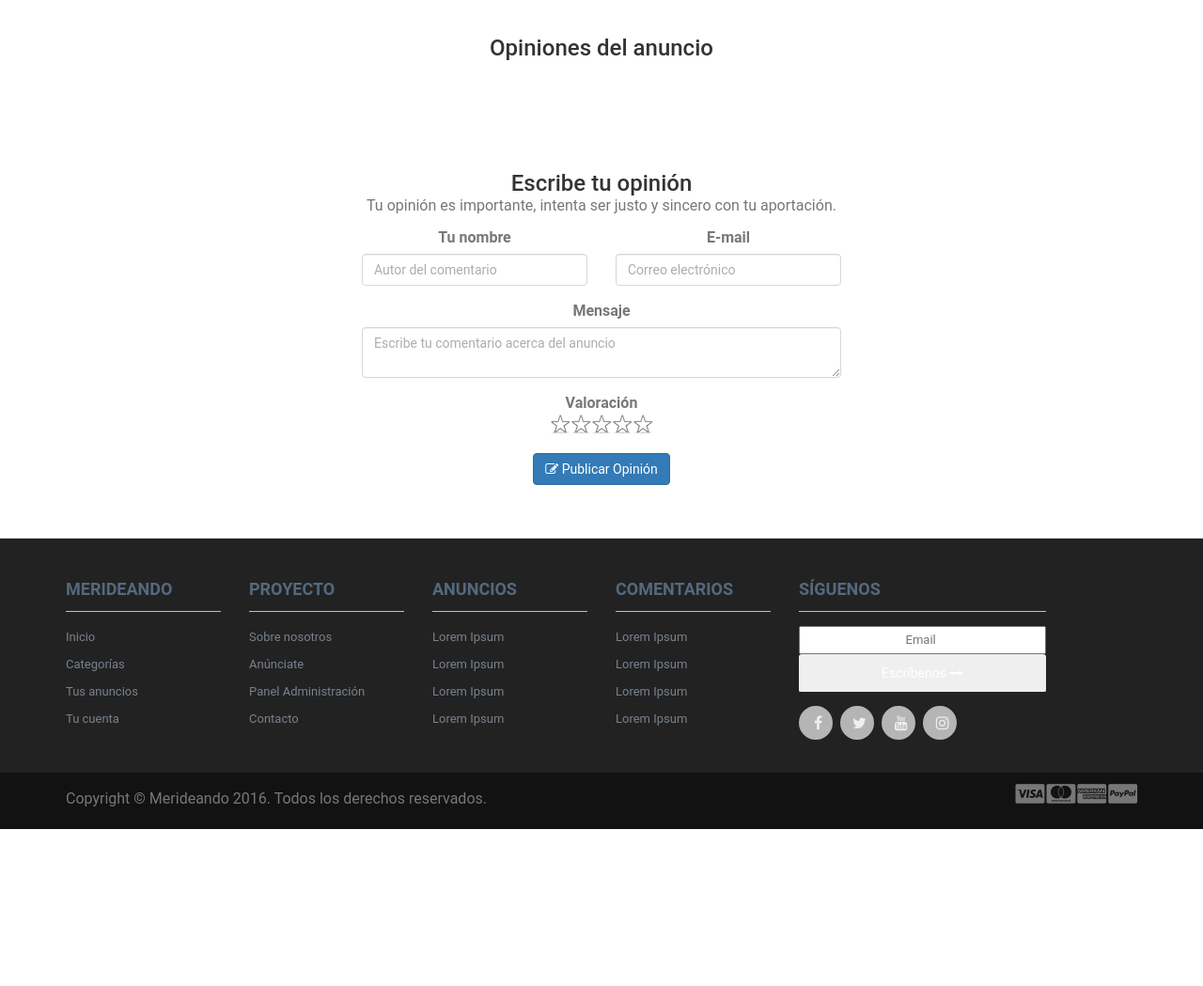
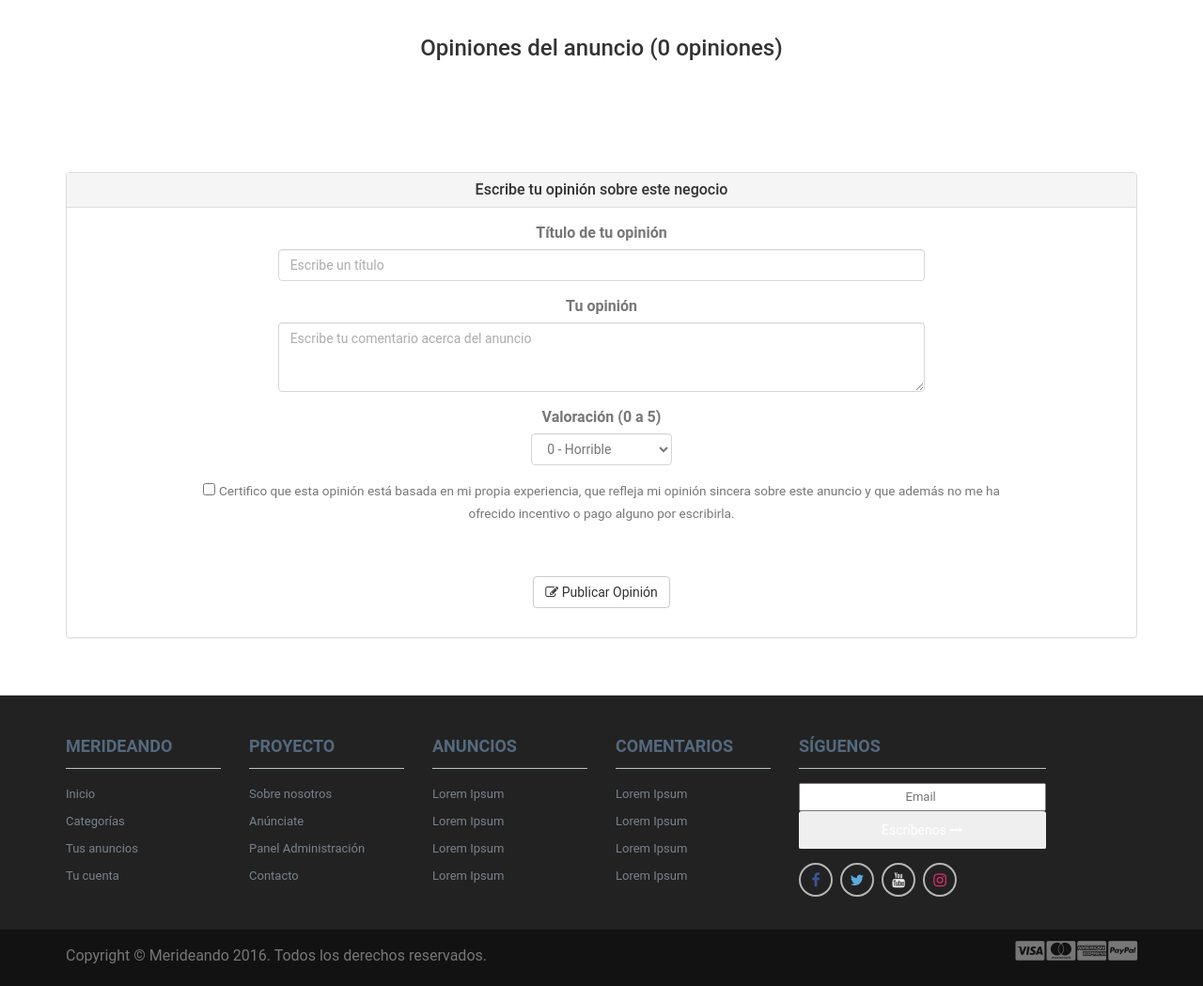
Before and after one commit to pedrosici/merideando, a PHP site: page /anuncio.php?id=2 in a window 1280 px wide. Shown: the part 914-1963 px from the top of the page at 94% size. Before the commit the page ends 1796 px from the top, so only its background shows below. Run offline with PHP 8.4, Linux system fonts and the light colour scheme; a user stored in the database is signed in; data comes from the database, SQL or seed files in the repository; both versions use the stored data as it was after the commit; some libraries are stand-ins or nearby versions.

Commit message:
Cambios en los comentarios de los anuncios. Cambiamos los campos de la tabla comentarios. Editamos el formulario de escribir una opinión en la página del anuncio para coger los datos del usuario e introducir unicamente los datos del comentario.

```diff
--- a/anuncio.php
+++ b/anuncio.php
@@ -11,6 +11,7 @@ if(isset($_SESSION["user_id"]) || $_SESSION["user_id"] != null){ $sesion = true;
 
 
 $id_anuncio = $_GET['id'];
+
 
 ?>
 
@@ -52,7 +53,7 @@ $id_anuncio = $_GET['id'];
                     $lng = $resultado['longitud']; ?>
 
             <div class="col-md-4 mg-tp-40 mg-bt-40 text-center">
-                    <img src="images/<?php echo $resultado['imagen']; ?>" class="img-rounded" height="80">
+                    <img src="images/anuncios/<?php echo $resultado['imagen']; ?>" class="img-rounded" height="80">
             </div>
              <div class="col-md-8 mg-tp-40 mg-bt-40 text-center ">
                  <h2><?php echo $resultado['razon_soc']; ?></h2>
@@ -118,11 +119,12 @@ $id_anuncio = $_GET['id'];
             <div class="mg-bt-40 text-center">
                 <h3>Redes sociales</h3>
             </div>
+
                   <?php
                     if (($resultado['facebook'] == "") && ($resultado['twitter'] == "") && ($resultado['instagram'] == "")){
                         echo '<p>El anunciante no dispone de redes sociales.</p>';
                     } else {
-                        echo '<ul class="social" style="list-style:none;">';
+                        echo '<ul class="social" id="lista-redes">';
                         if ($resultado['facebook'] != NULL || $resultado['facebook'] != "" ){
                             echo '<li><a href="https://es-la.facebook.com/'.$resultado['facebook'].'"><i class="fa fa-facebook"></i></a></li>';
                         }
@@ -147,12 +149,24 @@ $id_anuncio = $_GET['id'];
 
         <div class="col-sm-12 mg-bt-40">
             <div class="mg-bt-40 text-center">
-                <h3>Opiniones del anuncio</h3>
+        <?php
+            $sql = "SELECT COUNT(id_comentario) as num_comentarios FROM comentarios WHERE anuncio_id = ?";
+            $query = $con->prepare($sql);
+            $query->execute(array($id_anuncio));
+            $resultado = $query->fetch(PDO::FETCH_ASSOC);
+            //Comprobamos si existen resultados
+            if ($query->rowCount() > 0){
+                echo '<h3>Opiniones del anuncio ('.$resultado['num_comentarios'].' opiniones)</h3>';
+            }
+
+        ?>
+
             </div>
+
             <div id="listaComentarios">
 
         <?php
-            $sql = "SELECT comentario, nick, fecha_comentario FROM comentarios WHERE anuncio_id = ?";
+            $sql = "SELECT u.nombre, c.* FROM comentarios c INNER JOIN usuarios u ON c.usuario_id = u.id WHERE c.anuncio_id = ?";
             $query = $con->prepare($sql);
             $query->execute(array($id_anuncio));
 
@@ -162,9 +176,13 @@ $id_anuncio = $_GET['id'];
                     echo '<div class="col-md-6">
                             <div class="panel panel-default">
                                 <div class="panel-heading">
-                                    <i class="fa fa-user-circle-o" aria-hidden="true"></i> <strong>'.$resultado['nick'].'</strong>  <span style="float:right"; class="text-muted"><i class="fa fa-clock-o" aria-hidden="true"></i> '.$resultado['fecha_comentario'].'</span>
+                                    <i class="fa fa-user-circle-o" aria-hidden="true"></i> <strong>'.$resultado['nombre'].'</strong>  <span style="float:right"; class="text-muted"><i class="fa fa-clock-o" aria-hidden="true"></i> '.$resultado['fecha_comentario'].'</span>
                                 </div>
-                                <div class="panel-body">'.$resultado['comentario'].'</div>
+                                <div class="panel-body">
+                                    <h3 class="panel-title">'.$resultado['titulo'].'</h3>
+                                    <p>'.$resultado['comentario'].'</p>
+                                    <p style="float:right";><i class="fa fa-star" aria-hidden="true"></i> '.$resultado['valoracion'].'/5</p>
+                                </div>
                             </div>
                           </div>';
                 }
@@ -173,26 +191,33 @@ $id_anuncio = $_GET['id'];
 
             </div>
         </div><!-- /col-sm-5 -->
+
+
+
+
         <?php
-            if ($sesion){
-                echo '<div class="col-sm-12 text-center mg-tp-40 mg-bt-40">
-                <form role="form" name="comentario" id="comentarios_ajax" method="POST" class="col-md-6 col-md-offset-3 text-center">
-                    <h3>Escribe tu opinión</h3>
-                    <p>Tu opinión es importante, intenta ser justo y sincero con tu aportación.</p>
-                 <div class="form-group col-sm-6">
-                    <label for="name">Tu nombre</label>
-                     <input id="autor_id" name="name" type="text" class="form-control" placeholder="Autor del comentario" required>
+            if ($sesion){ ?>
+                <div class="col-sm-12 text-center mg-tp-40 mg-bt-40">
+                    <div class="panel panel-default">
+                         <div class="panel-heading">
+                             <h3 class="panel-title">Escribe tu opinión sobre este negocio</h3>
                          </div>
-                  <div class="form-group col-sm-6">
-                    <label for="email">E-mail</label>
-                     <input id="email" name="email" type="email" class="form-control" placeholder="Correo electrónico" required>
+                         <div class="panel-body">
+                            <form role="form" id="comentarios_ajax" method="POST" class="col-md-12 text-center">
+
+                             <div class="form-group text-center col-sm-8 col-sm-offset-2">
+                                <label for="name">Título de tu opinión</label>
+                                 <input id="titulo" name="titulo" type="text" class="form-control" placeholder="Escribe un título" max-length="50" required>
                               </div>
-                  <div class="form-group col-sm-12">
-                        <label for="message">Mensaje</label>
-                        <textarea id="comentario" name="comentario" class="form-control" placeholder="Escribe tu comentario acerca del anuncio" required></textarea>
+
+                              <div class="form-group col-sm-8 col-sm-offset-2">
+                                    <label for="message">Tu opinión</label>
+                                    <textarea id="comentario" name="comentario" class="form-control" rows="3" maxlength="300" placeholder="Escribe tu comentario acerca del anuncio" required></textarea>
                               </div>
-                  <div class="form-group col-sm-12 text-center">
-                        <label for="valoracion">Valoración
+
+                              <div class="form-group col-sm-2 col-sm-offset-5 text-center">
+                                    <label for="valoracion">Valoración (0 a 5)</label>
+<!--
                                         <ul class="stars stars-24">
                                             <li>1</li>
                                             <li>2</li>
@@ -200,24 +225,46 @@ $id_anuncio = $_GET['id'];
                                             <li>4</li>
                                             <li>5</li>
                                         </ul>
-                        </label>
+-->
+                                   <select class="form-control" id="valoracion">
+                                       <option value="0">0 - Horrible</option>
+                                       <option value="1">1 - Insuficiente</option>
+                                       <option value="2">2 - No me convence</option>
+                                       <option value="3">3 - Aceptable</option>
+                                       <option value="4">4 - Notable</option>
+                                       <option value="5">5 - Sobresaliente</option>
+                                   </select>
+
                               </div>
-                  <input type="hidden" id="id_anuncio" value="'.$id_anuncio.'">
-                  <div class="form-group col-sm-12">
-                    <button type="submit" class="btn btn-primary"><i class="fa fa-pencil-square-o" aria-hidden="true"></i> Publicar Opinión</button>
+                              <div class="form-group col-sm-10 col-sm-offset-1 text-center">
+                                <input type="checkbox" name="legal" id="legal" value="1" />
+                                  <small>Certifico que esta opinión está basada en mi propia experiencia, que refleja mi opinión sincera sobre este anuncio y que además no me ha ofrecido incentivo o pago alguno por escribirla.</small>
                               </div>
+                               <!-- Guardamos el id del anuncio sobre el que se hace el comentario y el id del usuario que realiza el comentario -->
+                              <input type="hidden" id="id_anuncio" value="<?php echo $id_anuncio; ?>" />
+                              <input type="hidden" id="autor_id" value="<?php echo $_SESSION["user_id"]; ?>" />
+
+                              <div class="form-group col-sm-12 mg-tp-40">
+                                <button type="submit" name="submit" value="submit" class="btn btn-default"><i class="fa fa-pencil-square-o" aria-hidden="true"></i> Publicar Opinión</button>
+                              </div>
+                            </form>
+                                <!-- Mensaje de aviso tras escribir el comentario -->
                               <div class="col-sm-12" id="resultado"></div>
-              </form>
-            </div>';
+                    </div>
+                </div>
+            </div>
+       <?php
             }
-            else {
-                echo '<div class="col-sm-12 mg-tp-40 mg-bt-40 text-center">
-                        <h4>Solo pueden opinar los usuarios registrados. Haz <a href="login.php">Login o <a href="registro.php">Regístrate</a></h4>
-                      </div>';
-            }
+            else { ?>
+                <div class="col-sm-12 mg-tp-40 mg-bt-40 text-center">
+                    <div class="panel panel-default">
+                        <div class="panel-body">
+                            <h4><i class="fa fa-exclamation-circle" aria-hidden="true"></i> Solo pueden opinar los usuarios registrados. Haz <a href="login.php">Login</a> o <a href="registro.php">Regístrate</a></h4>
+                        </div>
+                    </div>
+                </div>
 
-
-
+        <?php  }
 
                 } //FIN IF
              } //FIN WHILE
@@ -231,6 +278,8 @@ $id_anuncio = $_GET['id'];
     <!-- Incluimos el footer o pie de página -->
       <?php include "php/footer.php"; ?>
 
+     <script type="text/javascript" src="js/jquery-3.1.1.min.js"></script>
+     <script type="text/javascript" src="js/main.js"></script>
      <script async defer
     src="https://maps.googleapis.com/maps/api/js?key=AIzaSyC516yYGBDQeQIHcm7W1KhWJ_NDL8iUT8s&callback=initMap">
     </script>
@@ -249,20 +298,20 @@ $id_anuncio = $_GET['id'];
 	      }
         </script>
 
-        <script type="text/javascript" src="js/jquery-3.1.1.min.js"></script>
-        <script type="text/javascript" src="js/main.js"></script>
+
 
         <script>
             $(document).ready(function() {
             /*Obtenemos el evento Submit, este ejecuta cuando el usuario hace click al boton comentar
             #comentario_ajax es el id del formulario de donde tratamos de enviar el comentario, si tu formulario tiene otro id tenes que cambiar este acontinucion*/
                 $("#comentarios_ajax").submit(function() {
-                var autor_id = $("#autor_id").val();
+                    var id_usuario = $("#autor_id").val();
+                    var id_anuncio = $("#id_anuncio").val();
+                    var titulo = $("#titulo").val();
+                    var valoracion = $("#valoracion option:selected").val();
                     var comentario = $("#comentario").val();
-                var email = $("#email").val();
-                var id_anuncio = $("#id_anuncio").val();
 
-                var cadena = '&id_anuncio='+id_anuncio+'&autor_id='+autor_id+'&email='+email+'&comentario='+encodeURIComponent(comentario);
+                    var cadena = '&id_anuncio='+id_anuncio+'&autor_id='+id_usuario+'&titulo='+titulo+'&comentario='+encodeURIComponent(comentario)+'&valoracion='+valoracion;
 
                     $.ajax({ type: "POST",
                              url: "php/comentarios_anuncio.php",
--- a/css/style.css
+++ b/css/style.css
@@ -369,7 +369,7 @@ line-height: 36px;
     list-style: none;
 }
 .social li {
-	background: none repeat scroll 0 0 #B5B5B5;
+
 	border: 2px solid #B5B5B5;
 	-webkit-border-radius: 50%;
 	-moz-border-radius: 50%;
@@ -405,9 +405,22 @@ line-height: 36px;
 }
 .social li a i {
 	font-size: 16px;
-	margin: 0 0 0 5px;
-	color: #EDEFF1 !important;
+	margin: 0 0 0 0px;
+	color: #EDEFF1;
 }
+
+
+.social li a i.fa.fa-instagram{
+    color: #db3171;
+}
+.social li a i.fa.fa-facebook{
+    color: #3A5795;
+}
+.social li a i.fa.fa-twitter{
+    color: #5EA9DD;
+}
+
+
 .footer-bottom {
 	background: #121212;
 	padding-top: 10px;
@@ -773,3 +786,18 @@ line-height: 36px;
 .fav:hover{
     color:orangered;
 }
+
+#lista-anuncios {
+ float:left;
+ left:50%;
+ list-style-type:none;
+ margin:0 auto;
+ padding:0;
+ position:relative;
+}
+
+#lista-anuncios li {
+ float:left;
+ position:relative;
+ right:50%;
+}
```
Also changed, not shown: index.php (+3 -15 lines), merideando_08_06.sql (added, +294 -0 lines), php/comentarios_anuncio.php (+24 -11 lines), images/anuncios/burger_logo.png (added), images/anuncios/cerveceria-bremen-navidad.jpg (added), images/anuncios/la-surena-restalia-logo.png (added), images/anuncios/logo_35burger.PNG (added), images/anuncios/logo_grande-Pizza-Bull.jpg (added), images/anuncios/logo_mcdonald.jpg (added), images/anuncios/logo_pieldeloso.jpg (added), images/anuncios/logo_telepizza.jpg (added), images/burger_logo.png (added), images/loader.gif (added), images/logo_grande-Pizza-Bull.jpg (added). Lines whose indentation alone changed are shown as unchanged.
